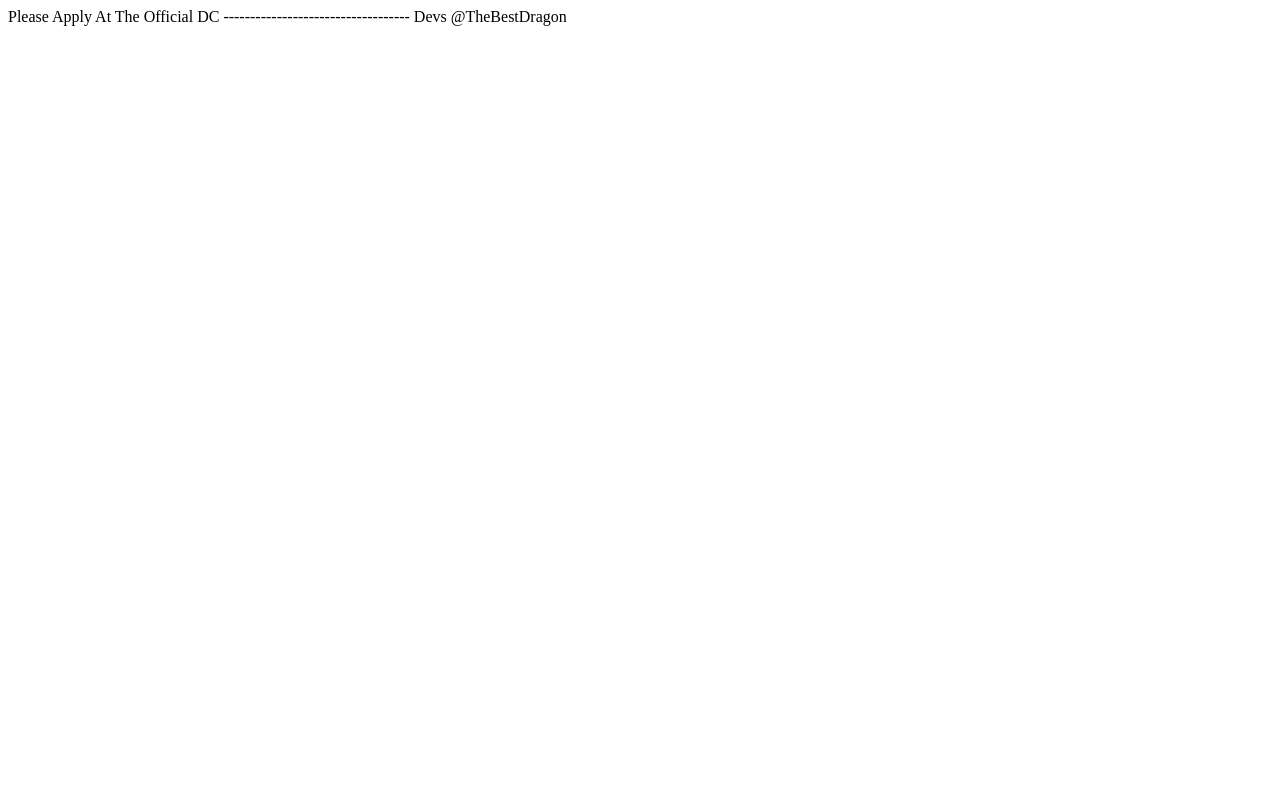
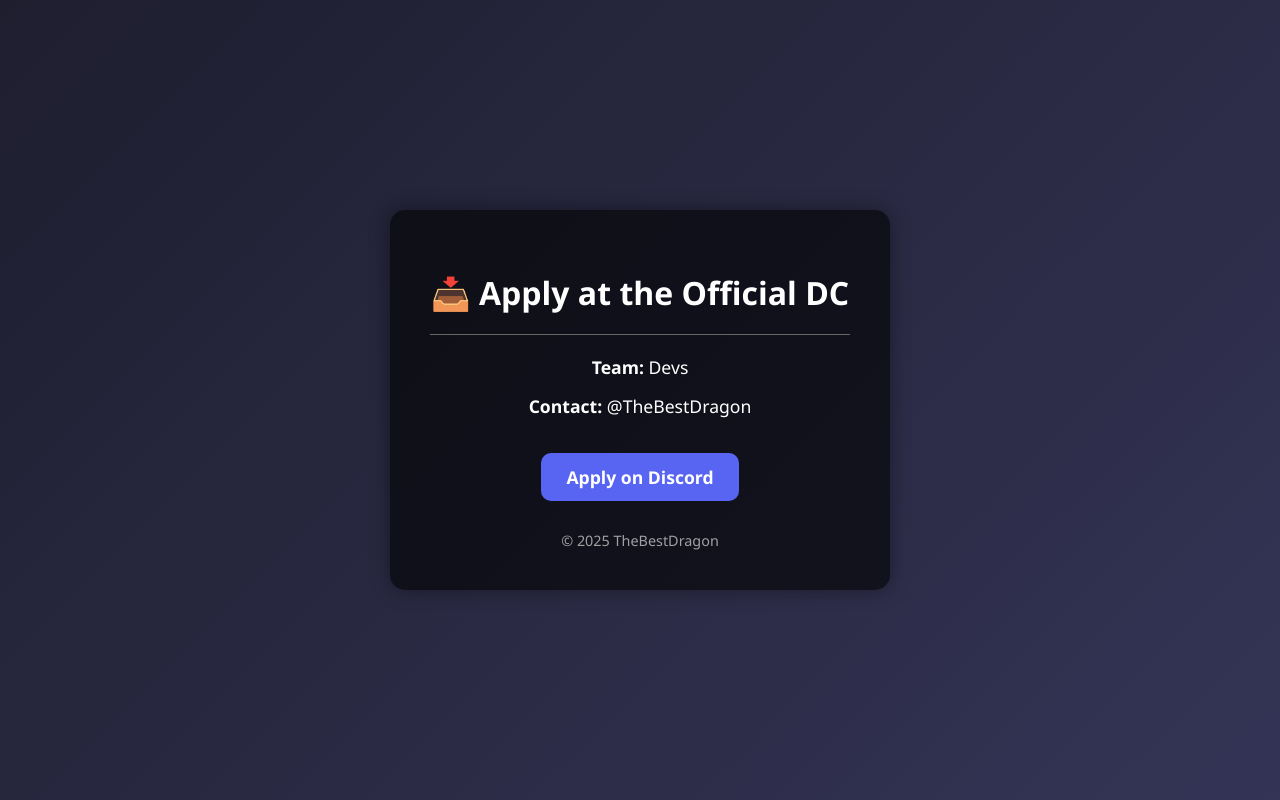
Before and after one commit to RealMaybecool/Luartor, a plain HTML site: page index.html in a window 1280 px wide. Drawn offline with Linux system fonts and the light colour scheme.

Commit message:
Update index.html

```diff
--- a/index.html
+++ b/index.html
@@ -1,4 +1,77 @@
-Please Apply At The Official DC
------------------------------------
-Devs
-@TheBestDragon
+<!DOCTYPE html>
+<html lang="en">
+<head>
+  <meta charset="UTF-8">
+  <meta name="viewport" content="width=device-width, initial-scale=1">
+  <title>Apply - Official Discord</title>
+  <style>
+    * {
+      box-sizing: border-box;
+    }
+
+    body {
+      font-family: 'Segoe UI', sans-serif;
+      background: linear-gradient(135deg, #1e1e2f, #343456);
+      color: white;
+      display: flex;
+      justify-content: center;
+      align-items: center;
+      height: 100vh;
+      margin: 0;
+    }
+
+    .container {
+      text-align: center;
+      background-color: rgba(0,0,0,0.6);
+      padding: 40px;
+      border-radius: 15px;
+      box-shadow: 0 0 20px rgba(0,0,0,0.4);
+      max-width: 500px;
+      width: 90%;
+    }
+
+    h1 {
+      font-size: 2em;
+      margin-bottom: 10px;
+    }
+
+    p {
+      margin: 15px 0;
+      font-size: 1.1em;
+    }
+
+    .discord-btn {
+      margin-top: 20px;
+      display: inline-block;
+      padding: 12px 25px;
+      font-size: 1.1em;
+      font-weight: bold;
+      text-decoration: none;
+      color: white;
+      background-color: #5865F2;
+      border-radius: 10px;
+      transition: background-color 0.3s ease;
+    }
+
+    .discord-btn:hover {
+      background-color: #4752c4;
+    }
+
+    .footer {
+      margin-top: 30px;
+      font-size: 0.9em;
+      opacity: 0.6;
+    }
+  </style>
+</head>
+<body>
+  <div class="container">
+    <h1>📥 Apply at the Official DC</h1>
+    <hr style="margin: 20px 0; border: none; border-top: 1px solid #666;">
+    <p><strong>Team:</strong> Devs</p>
+    <p><strong>Contact:</strong> @TheBestDragon</p>
+    <a class="discord-btn" href="https://discord.gg/fHVXHyKeBg" target="_blank">Apply on Discord</a>
+    <div class="footer">© 2025 TheBestDragon</div>
+  </div>
+</body>
+</html>
```
